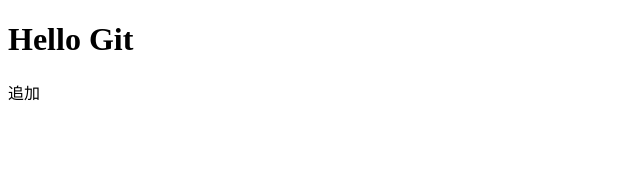
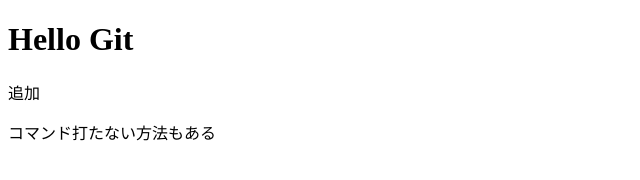
Before and after one commit to shunsogo/git1114, a plain HTML site: page index.html in a window 1280 px wide. Shown: the whole page, without its empty margins (0-640 px from the left). Drawn offline with Linux system fonts and the light colour scheme.

Commit message:
コマンド打たないバージョンでお試し

```diff
--- a/index.html
+++ b/index.html
@@ -9,6 +9,7 @@
 <body>
     <h1>Hello Git</h1>
     <p>追加</p>
+    <p>コマンド打たない方法もある</p>
 
 </body>
 </html>
```
